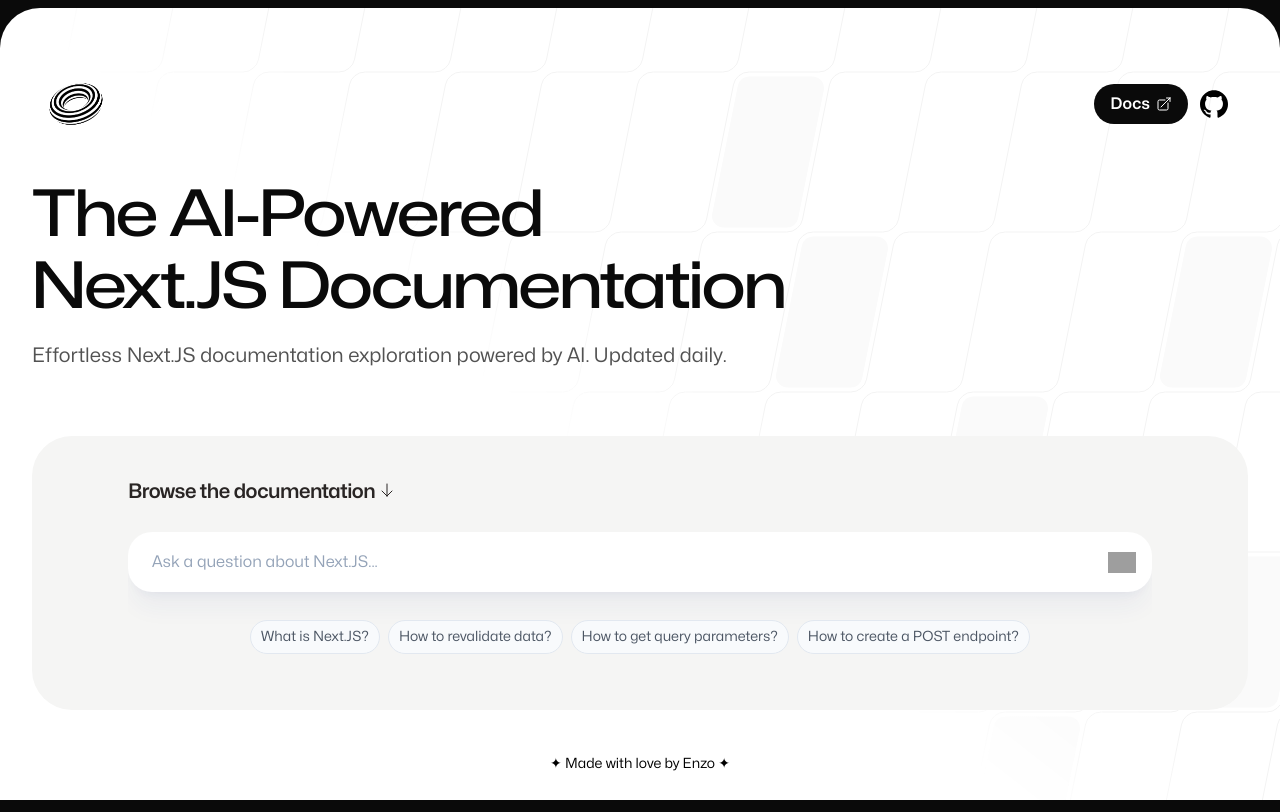
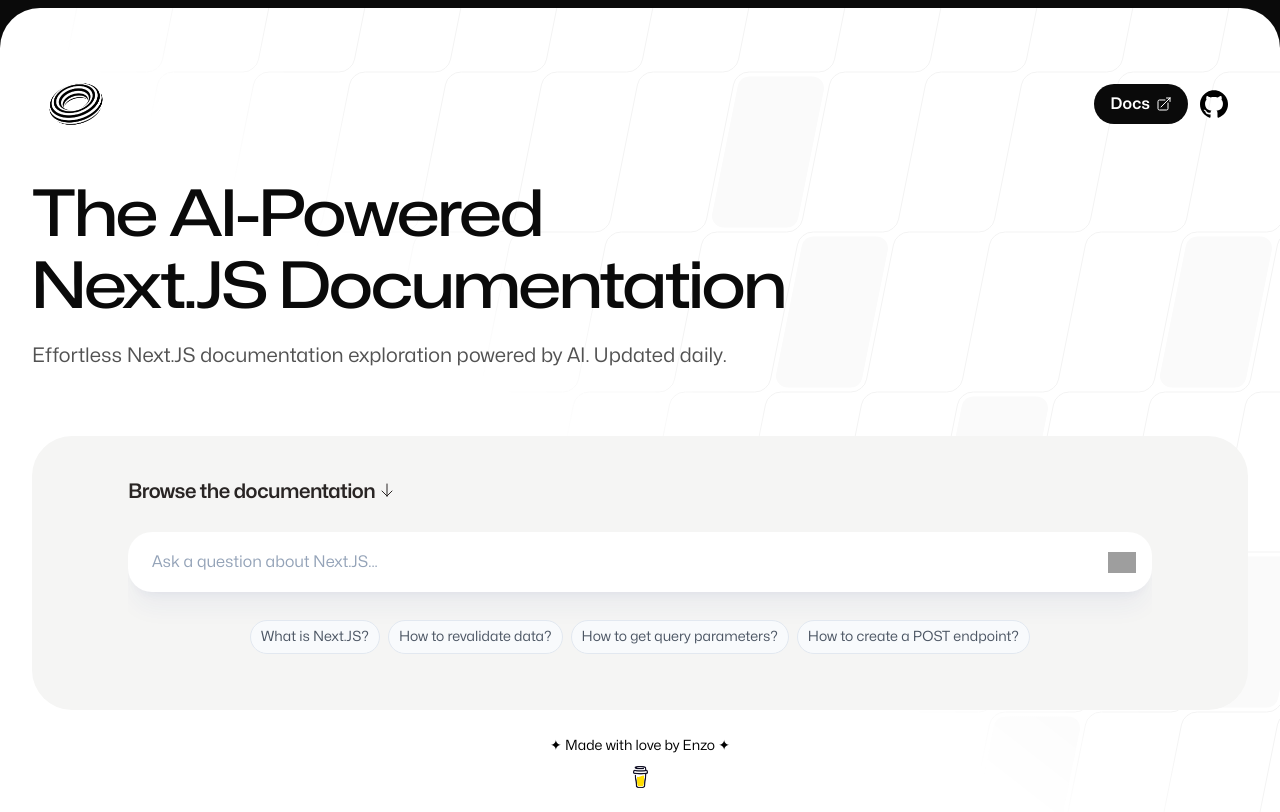
Before and after one commit to bacqueyrisses/nextai, a Next.js app: page / in a window 1280 px wide. Built offline with nearby package versions, Linux system fonts and the light colour scheme; grey boxes are pictures that could not be loaded.

Commit message:
Add BMAC link

```diff
--- a/components/Footer.tsx
+++ b/components/Footer.tsx
@@ -1,10 +1,22 @@
 import Link from 'next/link'
+import Image from 'next/image'
 
 export default function Footer() {
   return (
-    <div className={'mb-6 pt-6 text-center text-sm'}>
+    <div className={'mb-6 flex flex-col items-center gap-2 pt-6 text-sm'}>
       <Link href={'https://www.bacqueyrisses.dev/'} target={'_blank'}>
         ✦ Made with love by Enzo ✦
+      </Link>
+      <Link
+        href={'https://www.buymeacoffee.com/bacqueyrisses'}
+        target={'_blank'}
+      >
+        <Image
+          src={'/images/coffee.png'}
+          width={15}
+          height={15}
+          alt={"Enzo Bacqueyrisses' Buy Me a Coffee logo"}
+        />
       </Link>
     </div>
   )
```
Also changed, not shown: public/images/coffee.png (added).
